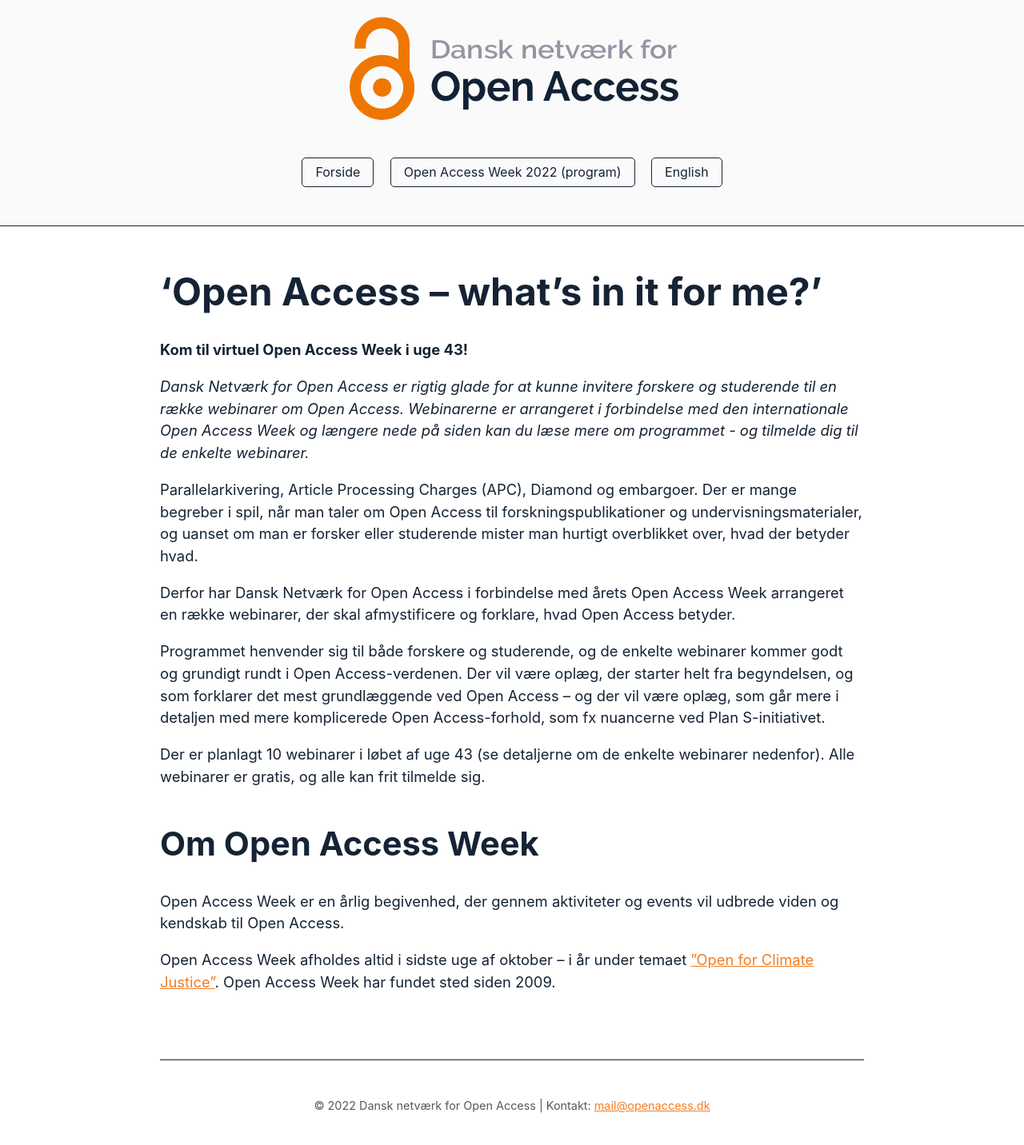
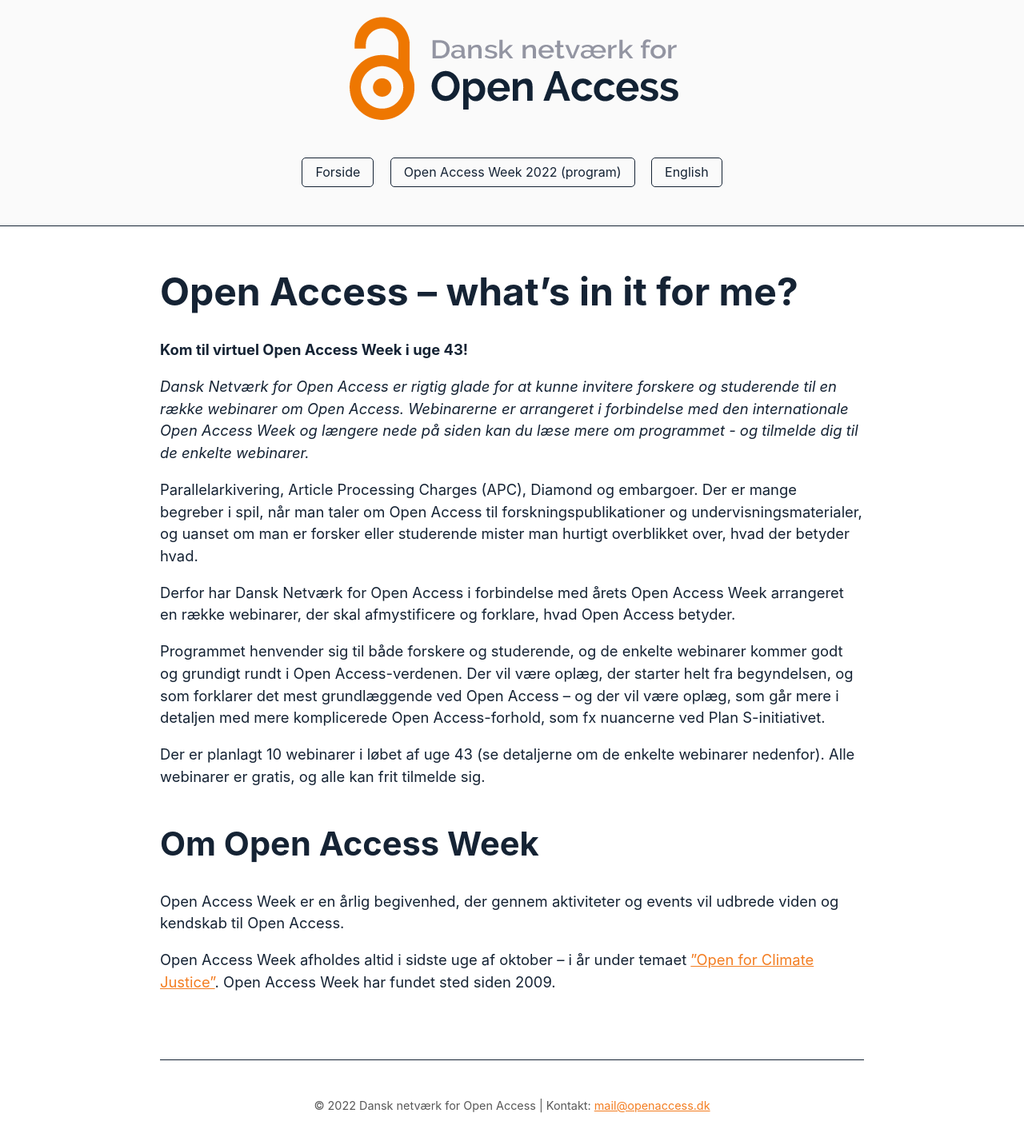
Before and after one commit to openaccess-dk/openaccess-dk.github.io, a Jekyll site: the page built from oaw2022.md, in a window 1280 px wide. Shown: the whole page at 80% size. Built offline with Jekyll 4.4.1, drawn with Linux system fonts in a browser that asks for light colours.

Commit message:
Update oaw2022.md

```diff
--- a/oaw2022.md
+++ b/oaw2022.md
@@ -4,7 +4,7 @@
 layout: default
 ---
 
-# ‘Open Access – what’s in it for me?’
+# Open Access – what’s in it for me?
 
 **Kom til virtuel Open Access Week i uge 43!**
 
```
